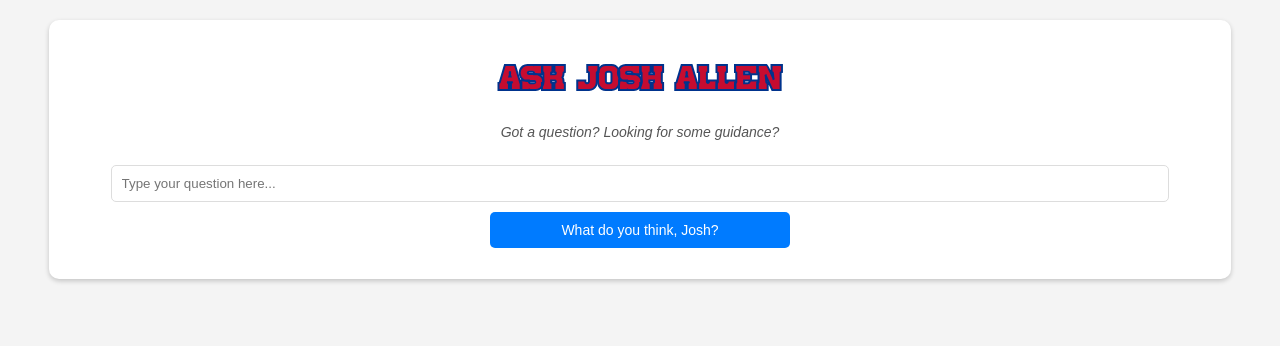
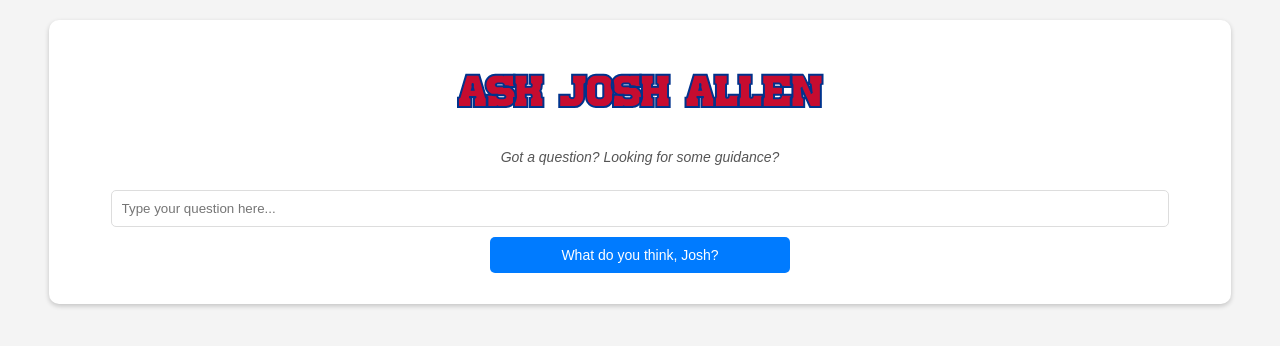
Before and after one commit to rcd13/rcd13.github.io, a plain HTML site: page index.html in a window 1280 px wide. Drawn offline with Linux system fonts and the light colour scheme; files whose address does not match are found by name.

Commit message:
Update styles.css

```diff
--- a/styles.css
+++ b/styles.css
@@ -29,8 +29,8 @@ h1 {
     -webkit-text-stroke: 2px #00338D;
     text-stroke: 2px #00338D;
     text-fill-color: #C60C30;
-    font-size: 35px; /* Smaller font size for mobile */
-    line-height: 1.2; /* Adjust line height for readability */
+    font-size: clamp(24px, 80vw, 45px); /* Dynamically scales between 24px and 36px */
+    line-height: 1.2;
 }
 
 h2 {
```
